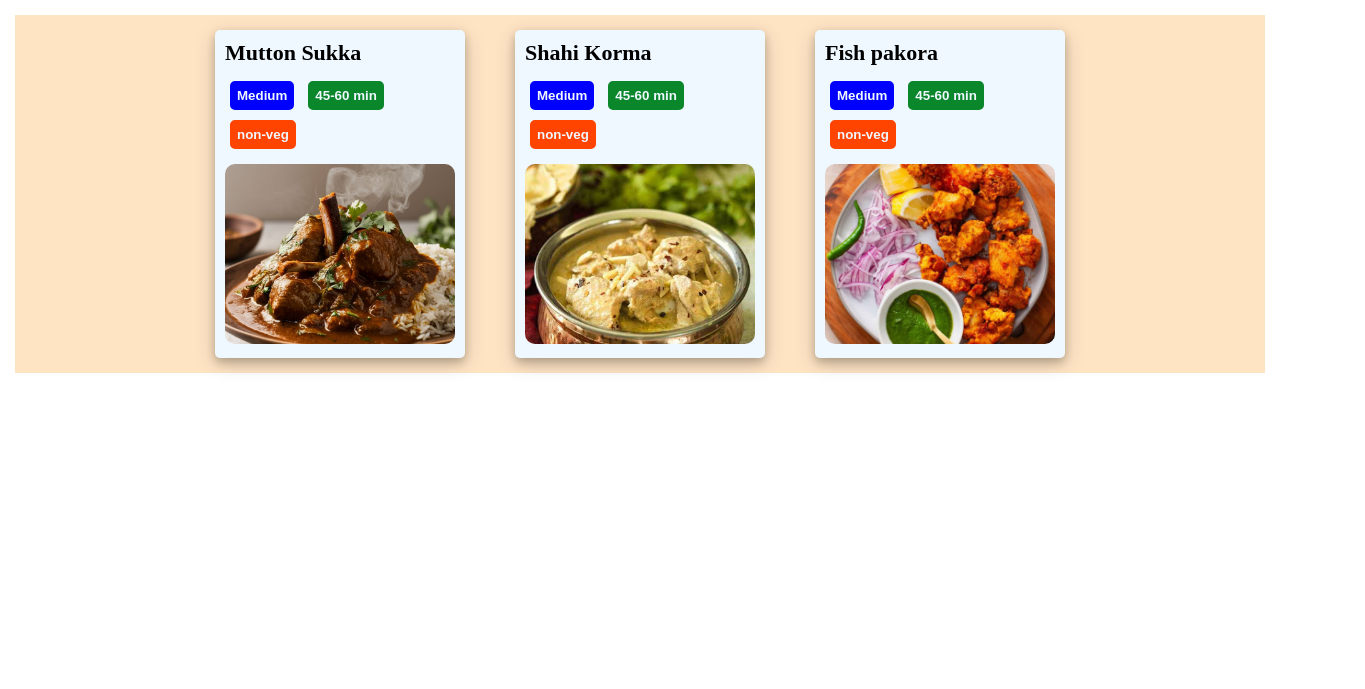
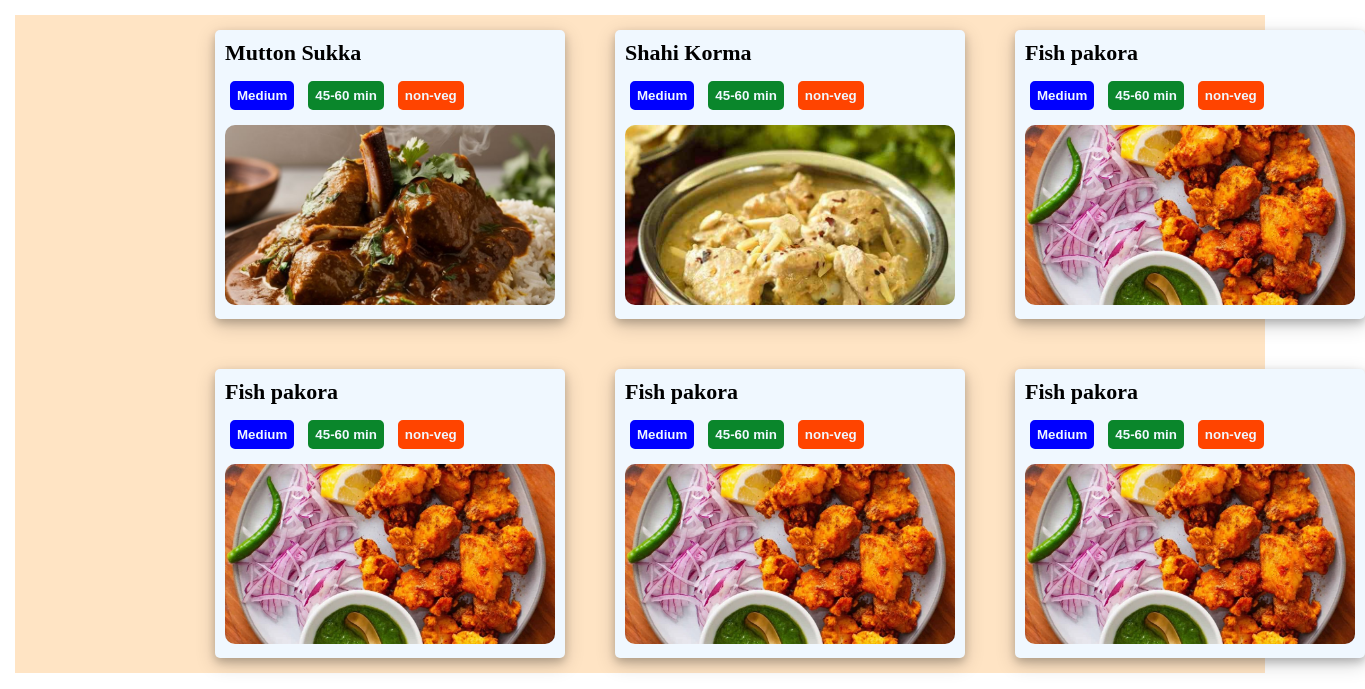
Before and after one commit to jeevajn17/git, a plain HTML site: page index.html in a window 1280 px wide. Shown: the part 111-800 px from the top of the page, 1365 px wide, since content can reach past the window. Drawn offline with Linux system fonts and the light colour scheme.

Commit message:
file update

```diff
--- a/index.html
+++ b/index.html
@@ -58,6 +58,42 @@
                 </div></a>
 
             </div>
+            <div class="card"><a href="list.html">
+                <h3>Fish pakora</h3>
+                <div class="tags">
+                <button class="blue">Medium</button>
+                <button class="min">45-60 min</button>
+                <button class="non-veg">non-veg</button>
+                </div>
+                <div class="img-box">
+                    <img src="fish-pakora.jpg" alt="Fish">
+                </div></a>
+
+            </div>
+            <div class="card"><a href="list.html">
+                <h3>Fish pakora</h3>
+                <div class="tags">
+                <button class="blue">Medium</button>
+                <button class="min">45-60 min</button>
+                <button class="non-veg">non-veg</button>
+                </div>
+                <div class="img-box">
+                    <img src="fish-pakora.jpg" alt="Fish">
+                </div></a>
+
+            </div>
+            <div class="card"><a href="list.html">
+                <h3>Fish pakora</h3>
+                <div class="tags">
+                <button class="blue">Medium</button>
+                <button class="min">45-60 min</button>
+                <button class="non-veg">non-veg</button>
+                </div>
+                <div class="img-box">
+                    <img src="fish-pakora.jpg" alt="Fish">
+                </div></a>
+
+            </div>
 
 
     </div>
--- a/recipe.css
+++ b/recipe.css
@@ -50,7 +50,9 @@ button a{
 }
 .container{
     background-color: bisque;
-    display: flex;
+    display: grid;
+    grid-template-columns: 1fr 1fr 1fr ;
+    grid-template-rows: repeat(2, 1fr);
     gap: 50px;
     padding: 15px 200px 15px 200px;
     margin: 15px;
```
